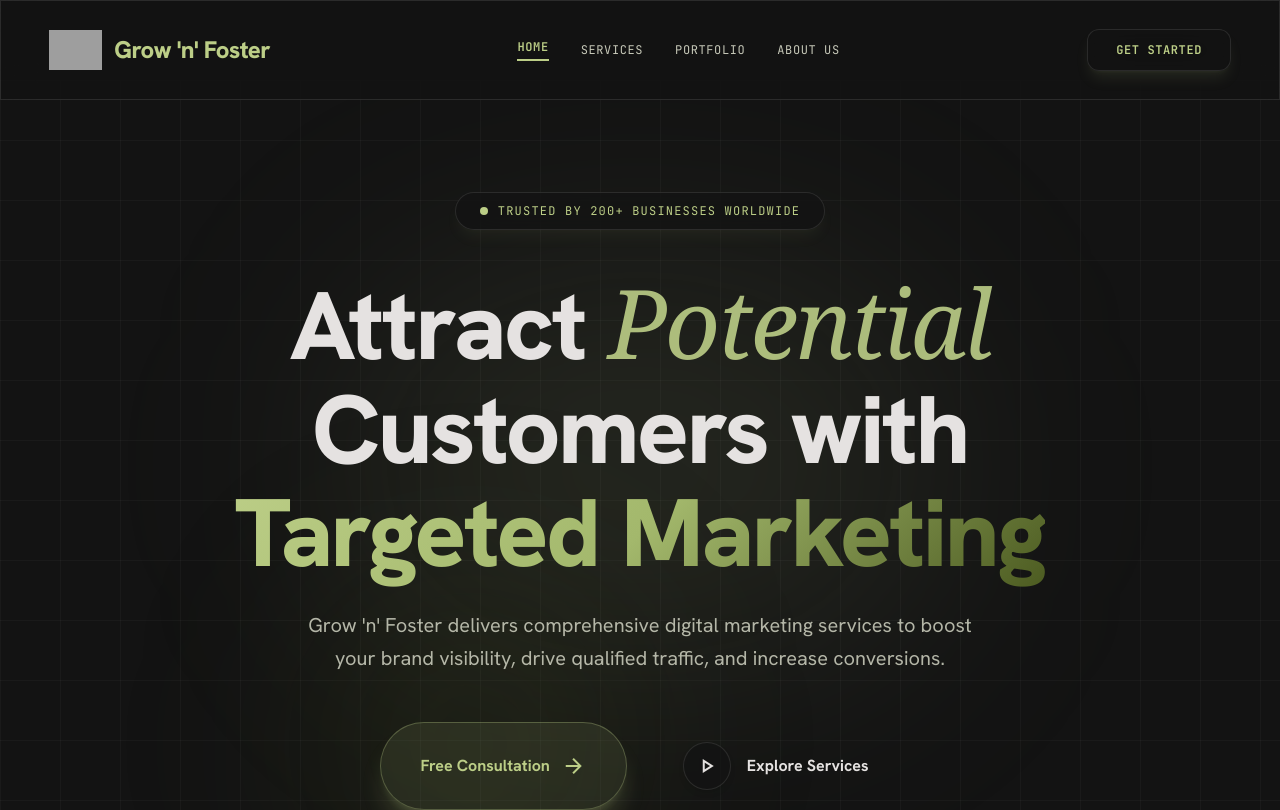
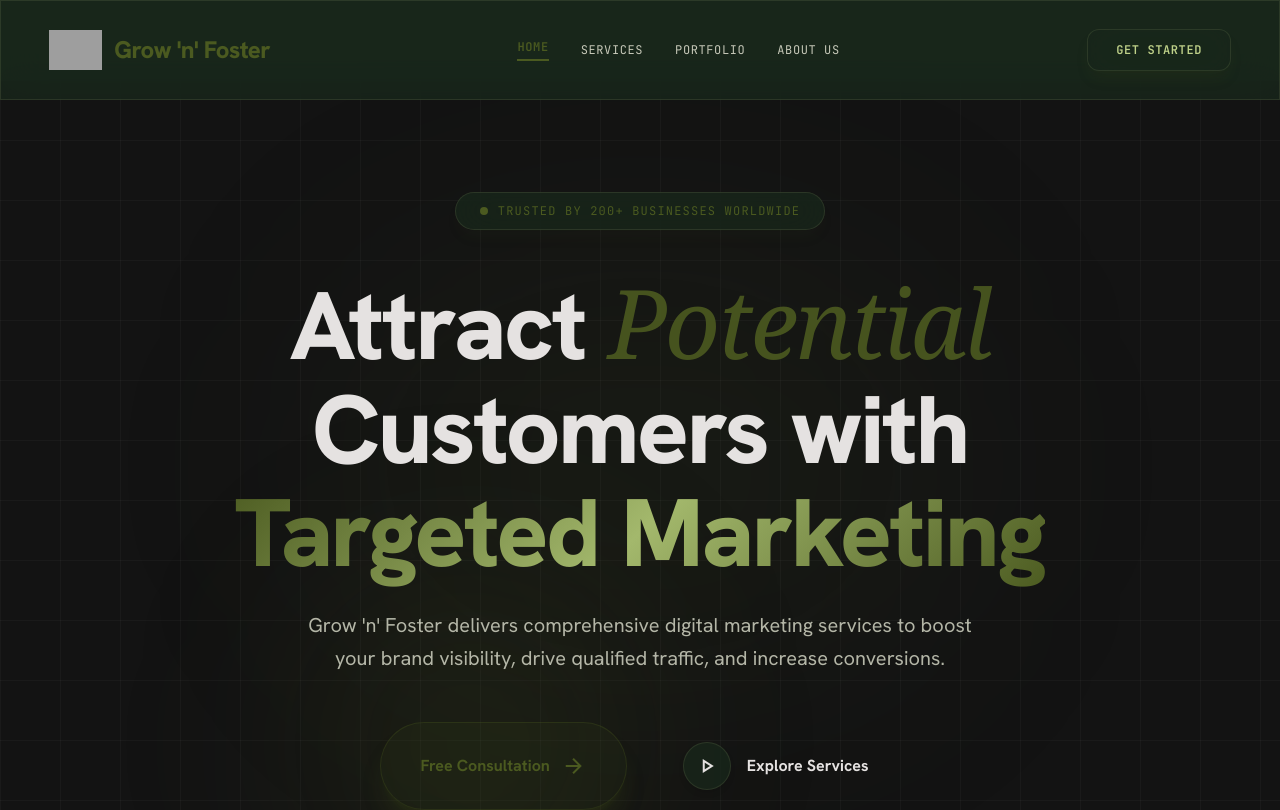
Before and after one commit to ayushgrownfoster-max/Grow-n-foster-web, a Next.js app: page / in a window 1280 px wide. Shown: the top 810 px of the page. Built offline with nearby package versions, Linux system fonts and the light colour scheme; grey boxes are pictures that could not be loaded.

Commit message:
color change to primary color

```diff
--- a/app/globals.css
+++ b/app/globals.css
@@ -1,50 +1,50 @@
 @import "tailwindcss";
 
 @theme {
-  --color-surface-container-highest: #353534;
+  --color-surface-container-highest: #36543b;
   --color-on-tertiary-fixed-variant: #404b1c;
   --color-tertiary: #becd90;
   --color-error: #ffb4ab;
   --color-on-surface: #e5e2e1;
   --color-secondary-container: #6d5e00;
-  --color-surface-variant: #353534;
+  --color-surface-variant: #36543b;
   --color-primary-container: #4b5a20;
   --color-on-tertiary-container: #c1cf92;
   --color-inverse-primary: #556429;
   --color-secondary: #dbc765;
   --color-secondary-fixed-dim: #dbc765;
-  --color-surface-container-low: #1c1b1b;
+  --color-surface-container-low: #1f3022;
   --color-on-primary-container: #bfd189;
-  --color-surface-container: #201f1f;
-  --color-primary-fixed-dim: #bcce87;
+  --color-surface-container: #253a28;
+  --color-primary-fixed-dim: #4b5a20;
   --color-inverse-surface: #e5e2e1;
   --color-on-error-container: #ffdad6;
   --color-error-container: #93000a;
-  --color-surface-tint: #bcce87;
+  --color-surface-tint: #4b5a20;
   --color-on-tertiary: #2a3407;
   --color-on-primary-fixed: #161f00;
   --color-on-primary: #283500;
   --color-on-error: #690005;
   --color-on-surface-variant: #c6c8b8;
-  --color-primary: #bcce87;
+  --color-primary: #4b5a20;
   --color-outline: #909283;
   --color-on-primary-fixed-variant: #3e4c13;
   --color-tertiary-container: #4d5928;
   --color-on-background: #e5e2e1;
-  --color-surface-bright: #393939;
+  --color-surface-bright: #3c5d41;
   --color-tertiary-fixed: #dae9aa;
-  --color-surface-container-high: #2a2a2a;
+  --color-surface-container-high: #2c4430;
   --color-on-tertiary-fixed: #161e00;
   --color-on-secondary-container: #eed975;
   --color-tertiary-fixed-dim: #becd90;
-  --color-surface-container-lowest: #0e0e0e;
+  --color-surface-container-lowest: #101911;
   --color-on-secondary-fixed: #211b00;
   --color-on-secondary: #393000;
   --color-inverse-on-surface: #313030;
-  --color-background: #131313;
-  --color-surface: #131313;
-  --color-surface-dim: #131313;
-  --color-outline-variant: #46483c;
+  --color-background: #19271b;
+  --color-surface: #19271b;
+  --color-surface-dim: #19271b;
+  --color-outline-variant: #38573d;
   --color-secondary-fixed: #f8e37e;
   --color-on-secondary-fixed-variant: #524600;
   --color-primary-fixed: #d8eba1;
@@ -74,7 +74,7 @@
 
 body {
   font-family: var(--font-hanken), var(--font-inter), sans-serif;
-  background-color: #131313;
+  background-color: var(--color-background);
   color: #e5e2e1;
 }
 
@@ -88,18 +88,18 @@ body {
 
 .glass-effect {
   backdrop-filter: blur(20px);
-  background: rgba(19, 19, 19, 0.7);
-  border: 1px solid rgba(255, 255, 255, 0.1);
+  background: rgba(25, 39, 27, 0.75);
+  border: 1px solid rgba(188, 206, 135, 0.12);
 }
 
 .green-glow {
-  box-shadow: 0 0 60px -10px rgba(188, 206, 135, 0.25);
+  box-shadow: 0 0 70px -8px rgba(188, 206, 135, 0.38);
 }
 
 .hero-radial-glow {
   background: radial-gradient(circle at 50% 30%,
-      rgba(188, 206, 135, 0.15) 0%,
-      rgba(75, 90, 32, 0.08) 45%,
+      rgba(188, 206, 135, 0.22) 0%,
+      rgba(75, 90, 32, 0.13) 45%,
       transparent 70%);
 }
 
@@ -112,7 +112,7 @@ body {
 }
 
 .text-gradient {
-  background: linear-gradient(135deg, #bcce87 0%, #a3b86c 50%, #4b5a20 100%);
+  background: linear-gradient(135deg, #4b5a20 0%, #a3b86c 50%, #4b5a20 100%);
   -webkit-background-clip: text;
   -webkit-text-fill-color: transparent;
 }
@@ -263,20 +263,20 @@ body {
 }
 
 .tab-button.active {
-  background-color: #bcce87;
+  background-color: #4b5a20;
   color: #283500;
 }
 
 .progress-bar {
   height: 8px;
   border-radius: 9999px;
-  background: #1c1b1b;
+  background: var(--color-surface-container-low);
   overflow: hidden;
 }
 
 .progress-fill {
   height: 100%;
-  background: #bcce87;
+  background: #4b5a20;
   transition: width 1s ease-in-out;
 }
 
```
